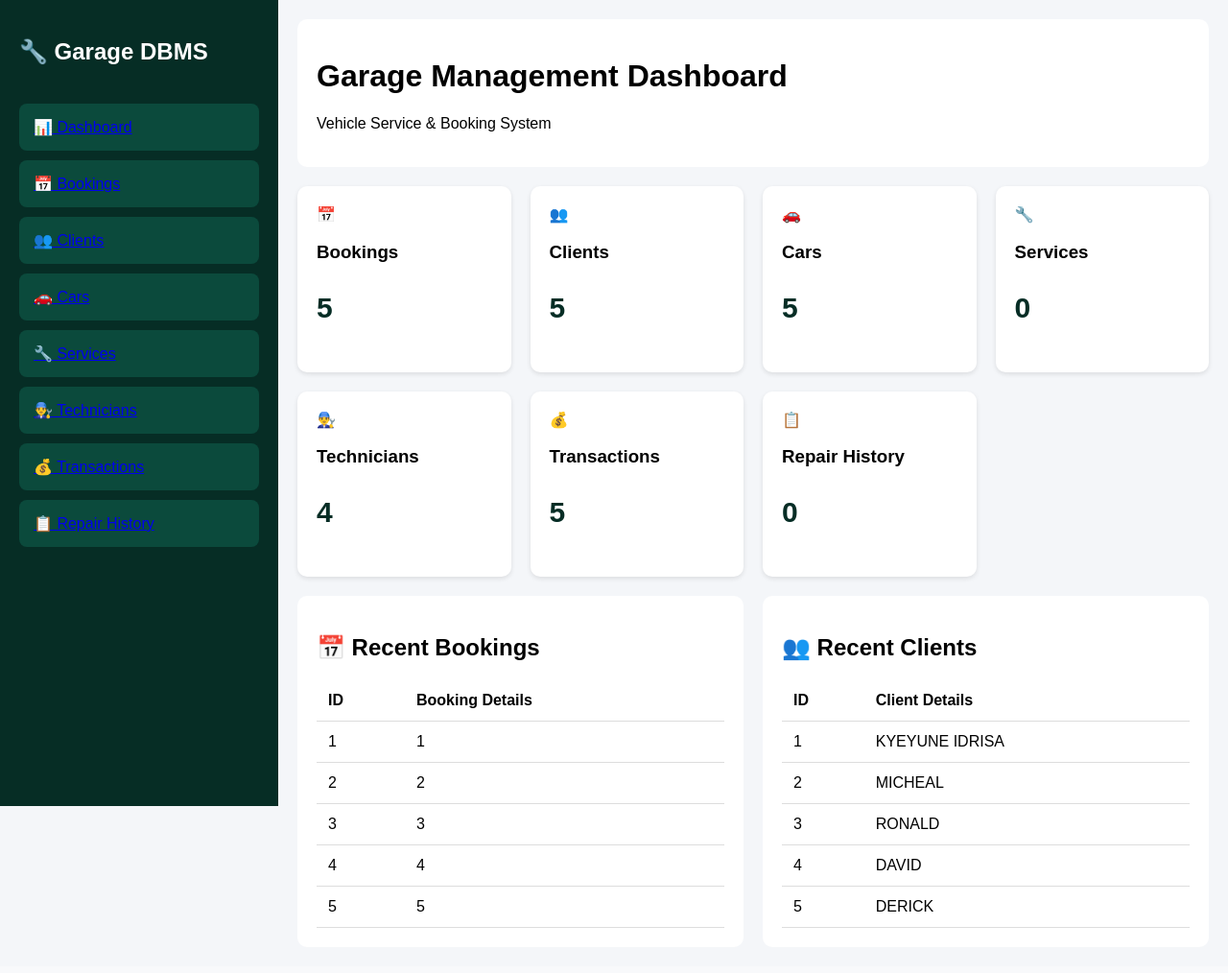
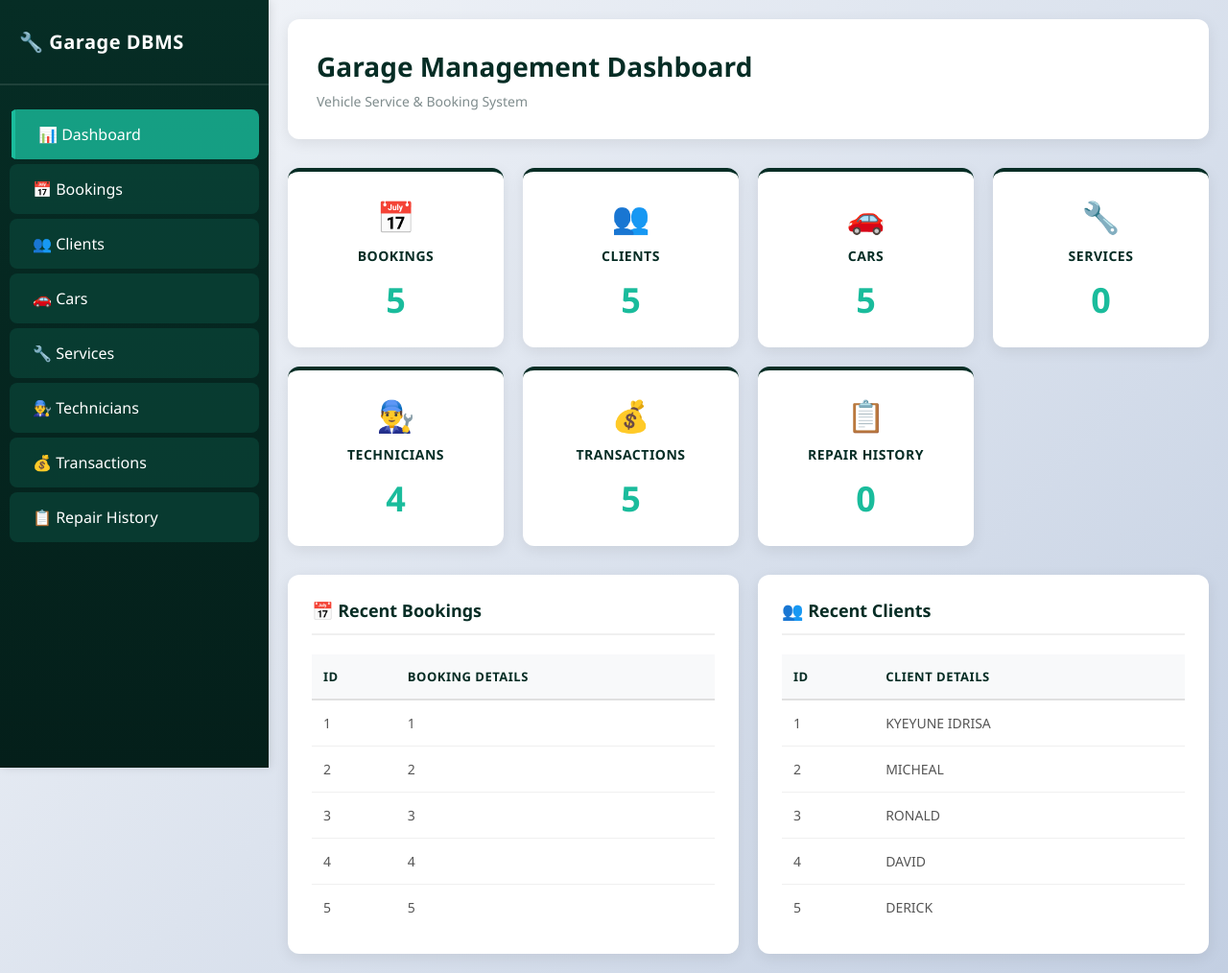
Before and after one commit to kyeyune350/garage-management-system, a PHP site: page / in a window 1280 px wide. Shown: the whole page at 96% size. Before the commit the page ends 967 px from the top, so only its background shows below. Run offline with PHP 8.4, Linux system fonts and the light colour scheme; data comes from the database, SQL or seed files in the repository; data that the repository does not hold is empty.

Commit message:
Revamp styles for layout and responsiveness

```diff
--- a/style.css
+++ b/style.css
@@ -1,86 +1,334 @@
-body{
-    margin:0;
-    font-family:Arial;
-    background:#f4f6f9;
-    display:flex;
+* {
+    margin: 0;
+    padding: 0;
+    box-sizing: border-box;
 }
 
-.sidebar{
-    width:250px;
-    background:#062d25;
-    color:white;
-    height:100vh;
-    padding:20px;
+body {
+    font-family: 'Segoe UI', Tahoma, Geneva, Verdana, sans-serif;
+    background: linear-gradient(135deg, #f5f7fa 0%, #c3cfe2 100%);
+    display: flex;
+    min-height: 100vh;
+    color: #333;
 }
 
-.sidebar h2{
-    margin-bottom:40px;
+/* ===== SIDEBAR STYLES ===== */
+.sidebar {
+    width: 280px;
+    background: linear-gradient(180deg, #062d25 0%, #041f1a 100%);
+    color: white;
+    height: 100vh;
+    padding: 0;
+    position: fixed;
+    overflow-y: auto;
+    box-shadow: 2px 0 10px rgba(0, 0, 0, 0.1);
 }
 
-.sidebar ul{
-    list-style:none;
-    padding:0;
+.sidebar-header {
+    padding: 30px 20px;
+    border-bottom: 2px solid rgba(255, 255, 255, 0.1);
 }
 
-.sidebar ul li{
-    padding:15px;
-    margin-bottom:10px;
-    background:#0b4a3c;
-    border-radius:8px;
+.sidebar h2 {
+    font-size: 20px;
+    font-weight: 600;
+    letter-spacing: 0.5px;
 }
 
-.main{
-    flex:1;
-    padding:20px;
+.sidebar-nav ul {
+    list-style: none;
+    padding: 20px 0;
 }
 
-.topbar{
-    background:white;
-    padding:20px;
-    border-radius:10px;
-    margin-bottom:20px;
+.sidebar-nav ul li {
+    margin: 5px 10px;
+    border-radius: 8px;
+    overflow: hidden;
 }
 
-.cards{
-    display:grid;
-    grid-template-columns:repeat(4,1fr);
-    gap:20px;
-    margin-bottom:20px;
+.nav-link {
+    display: block;
+    padding: 15px 20px;
+    background: rgba(11, 74, 60, 0.6);
+    color: white;
+    text-decoration: none;
+    transition: all 0.3s ease;
+    border-left: 4px solid transparent;
 }
 
-.card{
-    background:white;
-    padding:20px;
-    border-radius:10px;
-    box-shadow:0 2px 5px rgba(0,0,0,0.1);
+.nav-link:hover,
+.nav-link.active {
+    background: rgba(26, 188, 156, 0.8);
+    border-left-color: #1abc9c;
+    padding-left: 24px;
+    transform: translateX(2px);
 }
 
-.card p{
-    font-size:30px;
-    font-weight:bold;
-    color:#062d25;
+/* ===== MAIN CONTENT ===== */
+.main {
+    flex: 1;
+    padding: 20px;
+    margin-left: 280px;
+    overflow-y: auto;
 }
 
-.table-section{
-    display:flex;
-    gap:20px;
+.topbar {
+    background: white;
+    padding: 30px;
+    border-radius: 12px;
+    margin-bottom: 30px;
+    box-shadow: 0 4px 15px rgba(0, 0, 0, 0.08);
 }
 
-.table-box{
-    background:white;
-    padding:20px;
-    border-radius:10px;
-    flex:1;
+.topbar h1 {
+    color: #062d25;
+    font-size: 28px;
+    margin-bottom: 8px;
 }
 
-table{
-    width:100%;
-    border-collapse:collapse;
+.topbar p {
+    color: #7f8c8d;
+    font-size: 14px;
 }
 
-table th,
-table td{
-    border-bottom:1px solid #ddd;
-    padding:12px;
-    text-align:left;
+/* ===== CARDS GRID ===== */
+.cards {
+    display: grid;
+    grid-template-columns: repeat(auto-fit, minmax(200px, 1fr));
+    gap: 20px;
+    margin-bottom: 30px;
 }
+
+.card {
+    background: white;
+    padding: 25px;
+    border-radius: 12px;
+    box-shadow: 0 4px 15px rgba(0, 0, 0, 0.08);
+    transition: all 0.3s ease;
+    border-top: 4px solid #062d25;
+    text-align: center;
+}
+
+.card:hover {
+    transform: translateY(-5px);
+    box-shadow: 0 8px 25px rgba(0, 0, 0, 0.12);
+    border-top-color: #1abc9c;
+}
+
+.card-icon {
+    font-size: 32px;
+    margin-bottom: 10px;
+}
+
+.card h3 {
+    color: #062d25;
+    font-size: 14px;
+    font-weight: 600;
+    margin-bottom: 12px;
+    text-transform: uppercase;
+    letter-spacing: 0.5px;
+}
+
+.card-number {
+    font-size: 36px;
+    font-weight: bold;
+    color: #1abc9c;
+    margin: 0;
+}
+
+/* ===== TABLE SECTION ===== */
+.table-section {
+    display: grid;
+    grid-template-columns: repeat(auto-fit, minmax(400px, 1fr));
+    gap: 20px;
+}
+
+.table-box {
+    background: white;
+    padding: 25px;
+    border-radius: 12px;
+    box-shadow: 0 4px 15px rgba(0, 0, 0, 0.08);
+    overflow-x: auto;
+}
+
+.table-box h2 {
+    color: #062d25;
+    font-size: 18px;
+    margin-bottom: 20px;
+    padding-bottom: 12px;
+    border-bottom: 2px solid #f0f0f0;
+}
+
+table {
+    width: 100%;
+    border-collapse: collapse;
+}
+
+table thead {
+    background: #f8f9fa;
+}
+
+table th {
+    color: #062d25;
+    font-weight: 600;
+    padding: 14px 12px;
+    text-align: left;
+    font-size: 13px;
+    text-transform: uppercase;
+    letter-spacing: 0.5px;
+    border-bottom: 2px solid #e0e0e0;
+}
+
+table td {
+    padding: 14px 12px;
+    border-bottom: 1px solid #f0f0f0;
+    font-size: 14px;
+    color: #555;
+}
+
+table tbody tr:hover {
+    background-color: #f8f9fa;
+    transition: background-color 0.2s ease;
+}
+
+table tbody tr:last-child td {
+    border-bottom: none;
+}
+
+.no-data {
+    text-align: center;
+    color: #999;
+    padding: 20px;
+    font-style: italic;
+}
+
+/* ===== RESPONSIVE DESIGN ===== */
+@media (max-width: 1024px) {
+    .sidebar {
+        width: 250px;
+    }
+
+    .main {
+        margin-left: 250px;
+    }
+
+    .cards {
+        grid-template-columns: repeat(auto-fit, minmax(150px, 1fr));
+    }
+
+    .table-section {
+        grid-template-columns: 1fr;
+    }
+}
+
+@media (max-width: 768px) {
+    body {
+        flex-direction: column;
+    }
+
+    .sidebar {
+        width: 100%;
+        height: auto;
+        position: relative;
+        box-shadow: 0 2px 10px rgba(0, 0, 0, 0.1);
+    }
+
+    .main {
+        margin-left: 0;
+        padding: 15px;
+    }
+
+    .topbar {
+        padding: 20px;
+    }
+
+    .topbar h1 {
+        font-size: 22px;
+    }
+
+    .cards {
+        grid-template-columns: repeat(2, 1fr);
+        gap: 15px;
+        margin-bottom: 20px;
+    }
+
+    .card {
+        padding: 15px;
+    }
+
+    .card-number {
+        font-size: 28px;
+    }
+
+    .card h3 {
+        font-size: 12px;
+    }
+
+    .table-section {
+        grid-template-columns: 1fr;
+    }
+
+    .table-box {
+        padding: 15px;
+        margin-bottom: 15px;
+    }
+}
+
+@media (max-width: 480px) {
+    .sidebar-header {
+        padding: 20px 15px;
+    }
+
+    .sidebar h2 {
+        font-size: 18px;
+    }
+
+    .nav-link {
+        padding: 12px 15px;
+        font-size: 14px;
+    }
+
+    .cards {
+        grid-template-columns: 1fr;
+    }
+
+    .topbar {
+        padding: 15px;
+    }
+
+    .topbar h1 {
+        font-size: 20px;
+    }
+
+    .card-number {
+        font-size: 24px;
+    }
+
+    table {
+        font-size: 12px;
+    }
+
+    table th,
+    table td {
+        padding: 10px 8px;
+    }
+}
+
+/* ===== SCROLLBAR STYLING ===== */
+::-webkit-scrollbar {
+    width: 8px;
+    height: 8px;
+}
+
+::-webkit-scrollbar-track {
+    background: #f1f1f1;
+}
+
+::-webkit-scrollbar-thumb {
+    background: #888;
+    border-radius: 4px;
+}
+
+::-webkit-scrollbar-thumb:hover {
+    background: #555;
+}
```
